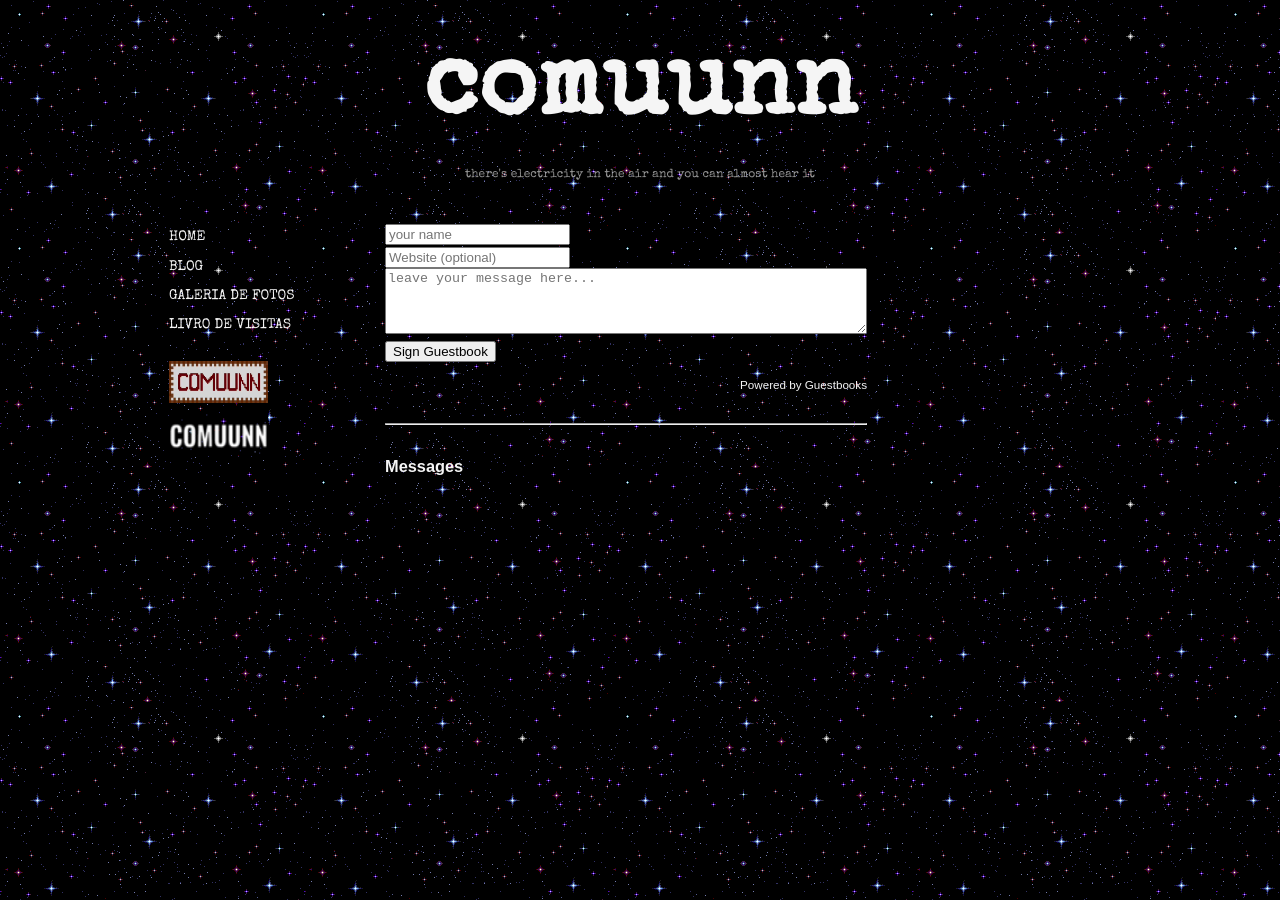
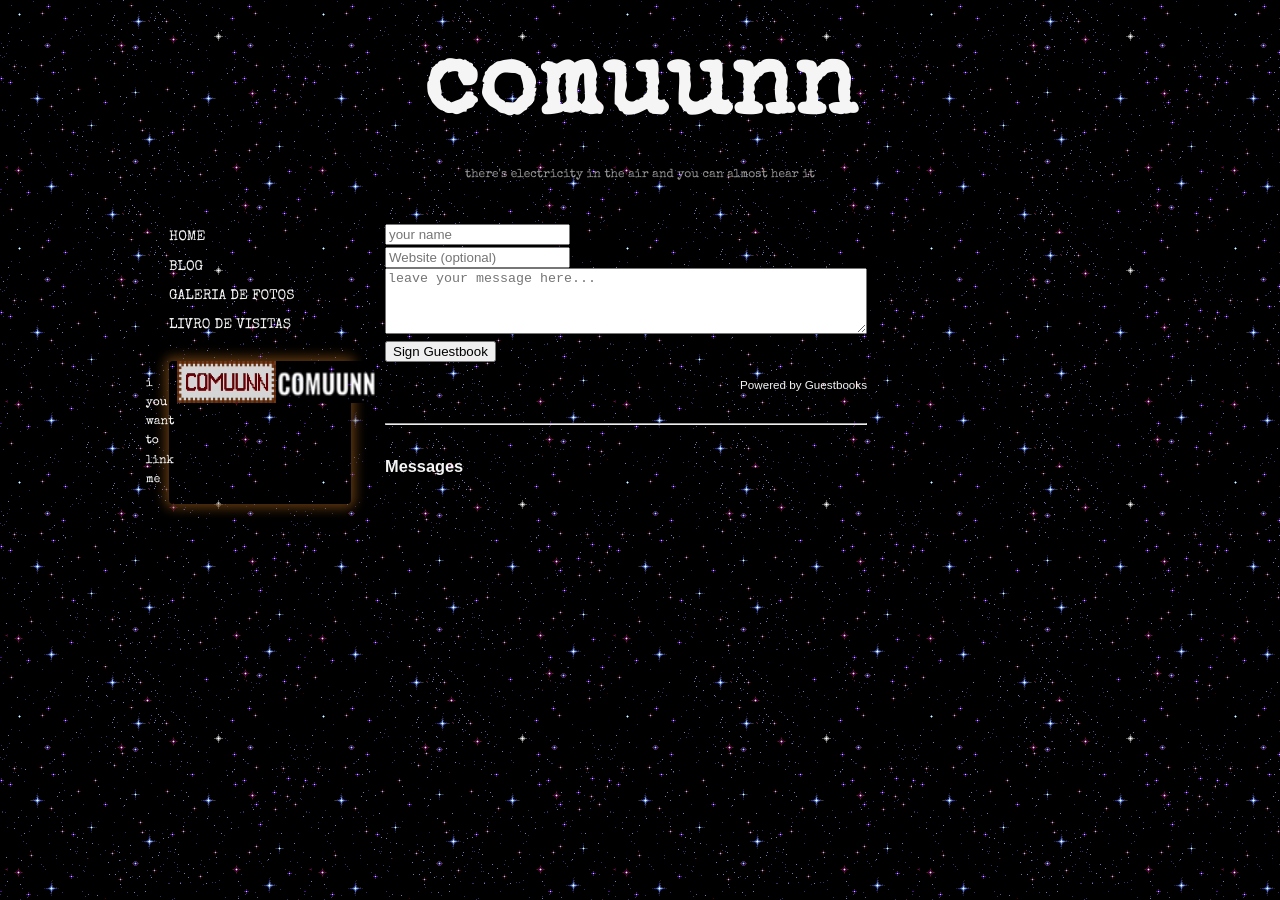
Before and after one commit to guiolhermer/comuunn, a Jekyll site: the page built from guestbook/index.html, in a window 1280 px wide. Built offline with Jekyll 4.4.1, drawn with Linux system fonts in a browser that asks for light colours; some web fonts are replaced; a script that is not in the unit is left out.

Commit message:
Add second button to navigation and style updates for button layout

```diff
--- a/_includes/nav-coluna.html
+++ b/_includes/nav-coluna.html
@@ -9,10 +9,15 @@
     <li><a href="{{ '/guestbook/' | relative_url }}">livro de visitas</a></li>
   </ul>
 
+  <div class="buttonbox">
+    <p class="link-me">i you want to link me</p>
+
   <div class="button1">
     <img class="botao-1-comuunn" alt="botao comuun 1" style="width: 99px; height: 42px;" src="{{ '/assets/images/botoes/botao-1-comuun.gif' | relative_url }}">
   </div>
   <div class="button2">
     <img class="botao-2-comuunn" alt="botao comuun 2" style="width: 99px; height: 42px;" src="{{ '/assets/images/botoes/botao2comuunn.gif' | relative_url }}">
   </div>
+</div>
+
 </nav>
--- a/assets/style.css
+++ b/assets/style.css
@@ -279,11 +279,30 @@ a:hover {
   margin-bottom: 3px;
 }
 
-/* ---------- botao de seguir ---------- */
+/* ---------- botoes ---------- */
 .followbuttom {
   display: inline;
   margin-left: auto;
   margin-top: 5px;
+}
+
+.buttonbox {
+  display: flex;
+  justify-content: center;
+  gap: 1px;
+  margin-top: 10px;
+  box-shadow: 0 0 12px 4px rgba(112, 66, 20, 0.85);
+  border-radius: 4px;
+  box-sizing: border-box;
+}
+
+.link-me {
+  display: inline-block;
+  padding: 2px 2px;
+  color: var(--branco-escuro);
+  text-decoration: none;
+  font-size: 12px;
+
 }
 
 /* ---------- goodreads widget ---------- */
```
